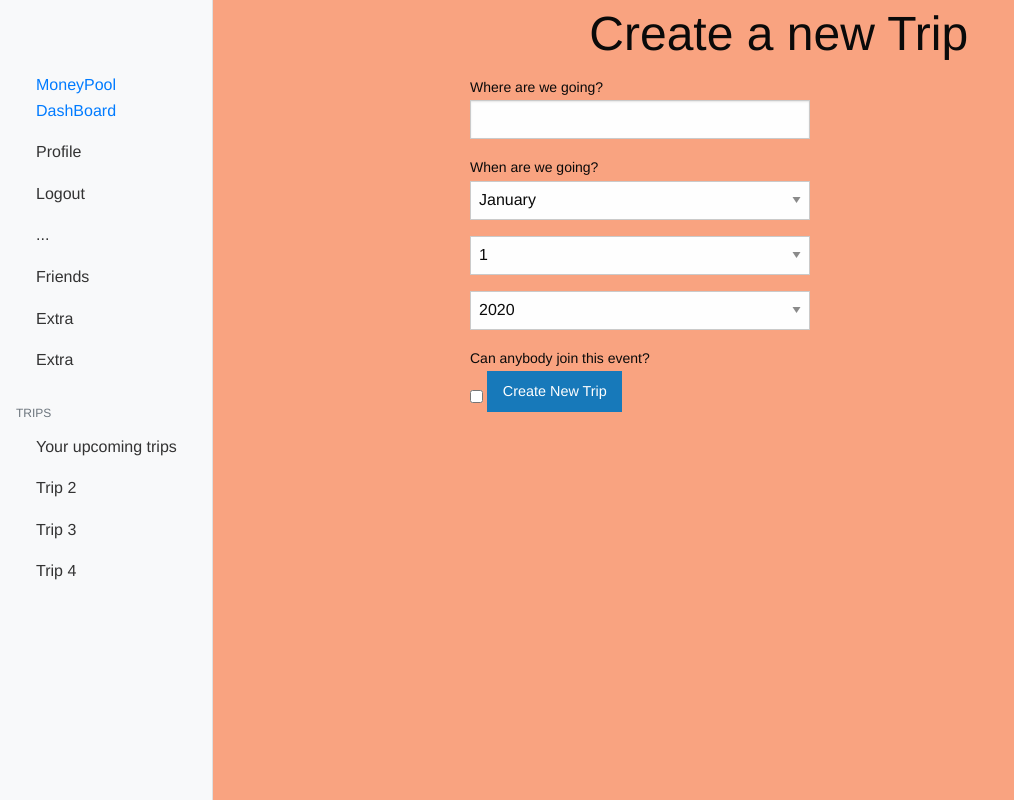
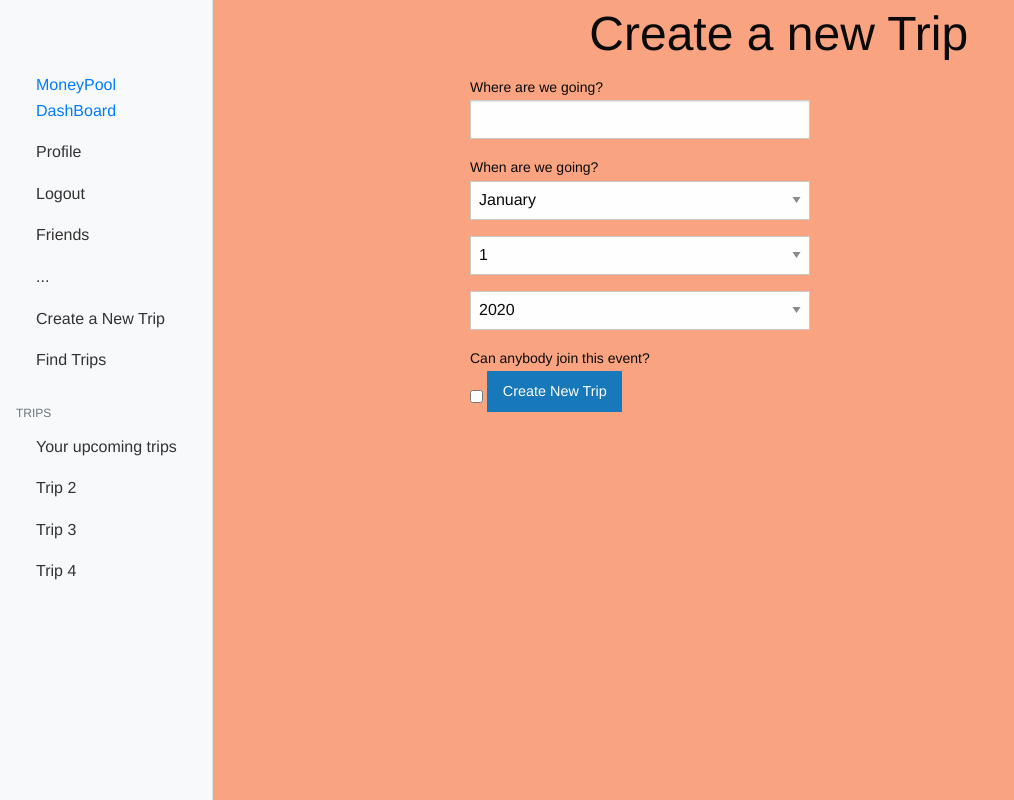
Before and after one commit to ChicoState/MoneyPool, a Django app: page /addtrip/ in a window 1280 px wide. Shown: the whole page, without its empty margins (0-1014 px from the left). Run offline with Django 3.2, Linux system fonts and the light colour scheme; tables that the repository leaves empty hold one stand-in row (values such as "Sample post"); some libraries are stand-ins or nearby versions.

Commit message:
Did more styling and created links to each of the pages we have made so far in nav

```diff
--- a/moneypool/myapp/templates/partial/_navbar.html
+++ b/moneypool/myapp/templates/partial/_navbar.html
@@ -23,26 +23,26 @@
           </li>
           <li class="nav-item">
             <a class="nav-link" href="#">
-              <span data-feather="trips"></span>
-              ...
-            </a>
-          </li>
-          <li class="nav-item">
-            <a class="nav-link" href="#">
               <span data-feather="users"></span>
               Friends
             </a>
           </li>
           <li class="nav-item">
             <a class="nav-link" href="#">
-              <span data-feather="bar-chart-2"></span>
-              Extra
+              <span data-feather="trips"></span>
+              ...
             </a>
           </li>
           <li class="nav-item">
-            <a class="nav-link" href="#">
+            <a class="nav-link" href="/addtrip">
+              <span data-feather="bar-chart-2"></span>
+              Create a New Trip
+            </a>
+          </li>
+          <li class="nav-item">
+            <a class="nav-link" href="/viewtrips">
               <span data-feather="layers"></span>
-              Extra
+              Find Trips
             </a>
           </li>
         </ul>
--- a/moneypool/myapp/views.py
+++ b/moneypool/myapp/views.py
@@ -97,7 +97,7 @@ def viewTrips_view(request):
                             "invited":e.invited
                         }]
             context = {
-                "title":"Find Trips",
+                "title":"Search for A Trip",
                 "page_name":"Moneypool",
                 "name": request.user,
                 "data": public_trips
```
Also changed, not shown: moneypool/myapp/templates/publicTrips.html (+12 -6 lines).
